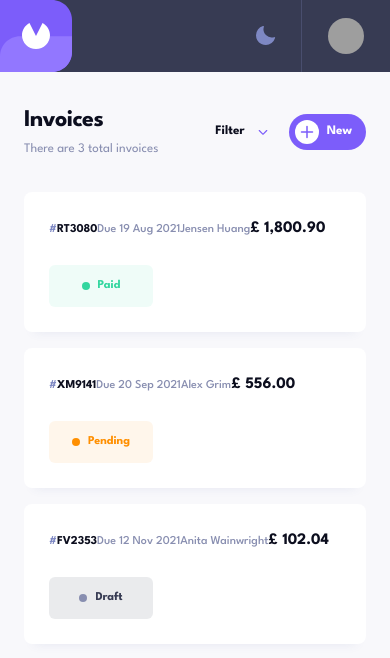
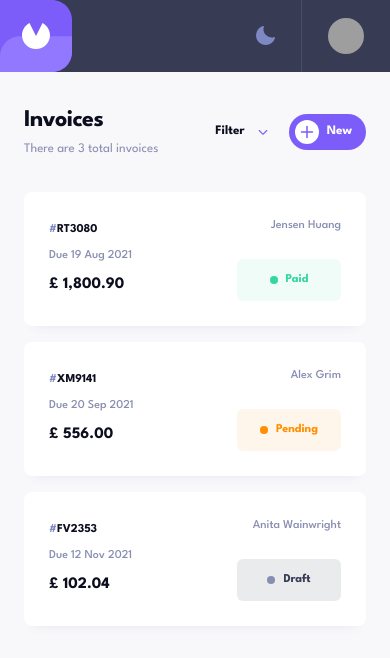
Before and after one commit to Jaymi-01/invoice-app, a React (Vite) app: page / in a window 390 px wide. Shown: the top 658 px of the page. Built offline with nearby package versions, Linux system fonts and the light colour scheme; grey boxes are pictures that could not be loaded.

Commit message:
feat: improve layout and styling of invoice items for better readability

```diff
--- a/src/components/Invoices.tsx
+++ b/src/components/Invoices.tsx
@@ -1,4 +1,4 @@
-import { useState } from 'react'
+import React, { useState } from 'react'
 import { Plus, CaretDown, CaretRight } from '@phosphor-icons/react'
 import emptyImg from '../assets/email-campaign.png'
 import type { Invoice } from '../types'
@@ -32,7 +32,7 @@ const Invoices = ({ invoices, onOpenForm, onSelectInvoice }: InvoicesProps) => {
       case 'pending':
         return 'bg-[#FF8F0014] text-pending'
       case 'draft':
-        return 'bg-btn-draft-bg/10 text-btn-draft-bg dark:text-text-secondary dark:bg-text-secondary/10'
+        return 'bg-btn-draft-bg/10 text-btn-draft-bg dark:bg-[#DFE3FA14] dark:text-[#DFE3FA]'
       default:
         return 'bg-btn-draft-bg/10 text-btn-draft-bg'
     }
@@ -124,23 +124,25 @@ const Invoices = ({ invoices, onOpenForm, onSelectInvoice }: InvoicesProps) => {
               onClick={() => onSelectInvoice(invoice)}
               className="bg-container rounded-lg p-6 md:px-8 md:py-4 shadow-[0_10px_10px_-10px_rgba(72,84,159,0.1)] border border-transparent lg:hover:border-button transition-all cursor-pointer md:grid md:grid-cols-[0.5fr_1fr_1fr_1fr_1fr_auto] md:items-center md:gap-4"
             >
-              <span className="font-bold text-text-main text-[12px] mb-6 md:mb-0 transition-colors order-1">
+              {/* Mobile: Grid/Flex Layout for ID, Date, Amount (Left) and Name, Status (Right) */}
+              <div className="flex justify-between items-center w-full md:contents">
+                <div className="flex flex-col md:contents">
+                  <span className="font-bold text-text-main text-[12px] mb-2 md:mb-0 transition-colors">
                     <span className="text-text-accent">#</span>{invoice.id}
                   </span>
-
-              <span className="text-text-secondary text-[12px] font-medium transition-colors order-2">
+                  <span className="text-text-secondary text-[12px] font-medium transition-colors md:hidden mb-2">
                     Due {invoice.paymentDue}
                   </span>
+                  <span className="text-text-main text-base font-bold transition-colors md:hidden">
+                    £ {invoice.total.toLocaleString(undefined, { minimumFractionDigits: 2, maximumFractionDigits: 2 })}
+                  </span>
+                </div>
 
-              <span className="text-text-secondary dark:text-text-main text-[12px] font-medium transition-colors order-3 md:text-left text-right">
+                <div className="flex flex-col items-end md:contents">
+                  <span className="text-text-secondary dark:text-text-main text-[12px] font-medium transition-colors mb-6 md:mb-0">
                     {invoice.clientName}
                   </span>
 
-              <span className="text-text-main text-base font-bold transition-colors order-4 md:text-right">
-                £ {invoice.total.toLocaleString(undefined, { minimumFractionDigits: 2, maximumFractionDigits: 2 })}
-              </span>
-
-              <div className="flex items-center md:justify-end gap-5 order-5 mt-6 md:mt-0">
                   <div className={`flex items-center justify-center w-[104px] py-3 rounded-md capitalize font-bold text-[12px] transition-colors ${getStatusStyles(invoice.status as any)}`}>
                     <div className={`w-2 h-2 rounded-full mr-2 ${
                       invoice.status === 'paid' ? 'bg-paid' :
@@ -149,8 +151,18 @@ const Invoices = ({ invoices, onOpenForm, onSelectInvoice }: InvoicesProps) => {
                     {invoice.status}
                   </div>
                 </div>
+              </div>
 
-              <div className="hidden md:flex justify-end order-6">
+              {/* Tablet/Desktop only elements that were hidden in the flex above */}
+              <span className="hidden md:block text-text-secondary text-[12px] font-medium transition-colors">
+                Due {invoice.paymentDue}
+              </span>
+
+              <span className="hidden md:block text-text-main text-base font-bold transition-colors md:text-right">
+                £ {invoice.total.toLocaleString(undefined, { minimumFractionDigits: 2, maximumFractionDigits: 2 })}
+              </span>
+
+              <div className="hidden md:flex justify-end">
                 <CaretRight weight="bold" size={12} className="text-button" />
               </div>
             </div>
```
Lines whose indentation alone changed are shown as unchanged.
